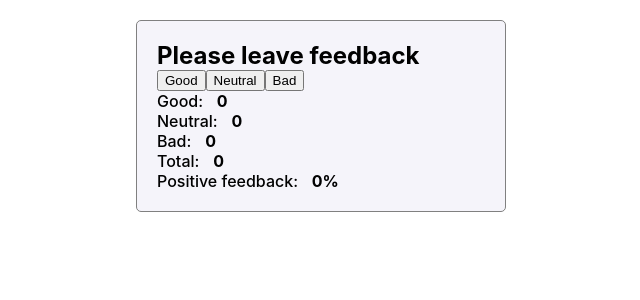
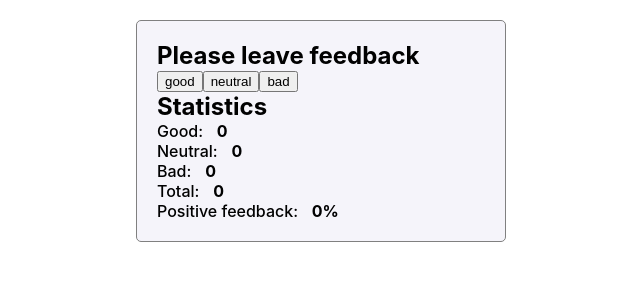
Before and after one commit to YuliiaTS/goit-react-hw-02-feedback, a React (Create React App) app: page / in a window 1280 px wide. Shown: the top 300 px of the page, without its empty margins (319-959 px from the left). Built offline with nearby package versions, Linux system fonts and the light colour scheme.

Commit message:
створила компоненти FeedbackOptions і Section

```diff
--- a/src/components/App.jsx
+++ b/src/components/App.jsx
@@ -1,3 +1,5 @@
+import Section from './Section/Section'
+import FeedbackOptions from './FeedbackOptions/FeedbackOptions'
 import Statistics from './Statistics/Statistics';
 import React, { Component } from 'react';
 import style from '../components/App.module.css';
@@ -9,23 +11,23 @@ class App extends Component {
     bad: 0,
   };
 
-  handelIncrement = () => {
+  handelIncrement = (keyName) => {
     this.setState(prevState => ({
-      good: prevState.good + 1,
+      [keyName]: prevState[keyName] + 1,
     }));
   };
 
-  handelIncrement2 = () => {
-    this.setState(prevState => ({
-      neutral: prevState.neutral + 1,
-    }));
-  };
+  // handelIncrement2 = () => {
+  //   this.setState(prevState => ({
+  //     neutral: prevState.neutral + 1,
+  //   }));
+  // };
 
-  handelIncrement3 = () => {
-    this.setState(prevState => ({
-      bad: prevState.bad + 1,
-    }));
-  };
+  // handelIncrement3 = () => {
+  //   this.setState(prevState => ({
+  //     bad: prevState.bad + 1,
+  //   }));
+  // };
 
   countTotalFeedback = () => {
     const { good, bad, neutral } = this.state;
@@ -43,22 +45,14 @@ class App extends Component {
   };
 
   render() {
-    console.log(this.state);
+    // console.log(this.state);
     const { good, neutral, bad } = this.state;
     return (
       <div className={style.main}>
-        <h2>Please leave feedback</h2>
-        <div style={{ display: 'inline-flex' }}>
-          <button type="button" name="good" onClick={this.handelIncrement}>
-            Good
-          </button>
-          <button type="button" name="neutral" onClick={this.handelIncrement2}>
-            Neutral
-          </button>
-          <button type="button" name="bad" onClick={this.handelIncrement3}>
-            Bad
-          </button>
-        </div>
+        <Section title="Please leave feedback">
+        <FeedbackOptions options={Object.keys(this.state)} onLeaveFeedback={this.handelIncrement}/>
+        </Section>
+        <Section title="Statistics">
           <Statistics
             good={good}
             neutral={neutral}
@@ -66,6 +60,7 @@ class App extends Component {
             total={this.countTotalFeedback()}
             positivePercentage={this.countPositiveFeedbackPercentage()}
           />
+        </Section>
       </div>
     );
   }
--- /dev/null
+++ b/src/components/FeedbackOptions/FeedbackOptions.js
@@ -0,0 +1,26 @@
+import PropTypes from 'prop-types';
+
+export default function FeedbackOptions({ options, onLeaveFeedback }) {
+    return (
+        <div>
+        {options.map(keyName => {
+            return (
+            <div style={{ display: 'inline-flex' }}>
+                <button
+                type="button"
+                name={keyName}
+                onClick={() => onLeaveFeedback(keyName)}
+                >
+                {keyName}
+                </button>
+            </div>
+            );
+        })}
+        </div>
+    );
+}
+
+FeedbackOptions.propTypes = {
+    options: PropTypes.arrayOf(PropTypes.string.isRequired),
+    onLeaveFeedback: PropTypes.func.isRequired,
+};
--- /dev/null
+++ b/src/components/Section/Section.js
@@ -0,0 +1,15 @@
+import PropTypes from 'prop-types';
+
+export default function Section({ title, children }) {
+    return (
+        <div>
+            <h2>{title}</h2>
+            {children}
+        </div>
+    )
+}
+
+Section.propTypes = {
+    title: PropTypes.string.isRequired,
+    children: PropTypes.element.isRequired,
+};
```
Lines whose indentation alone changed are shown as unchanged.
